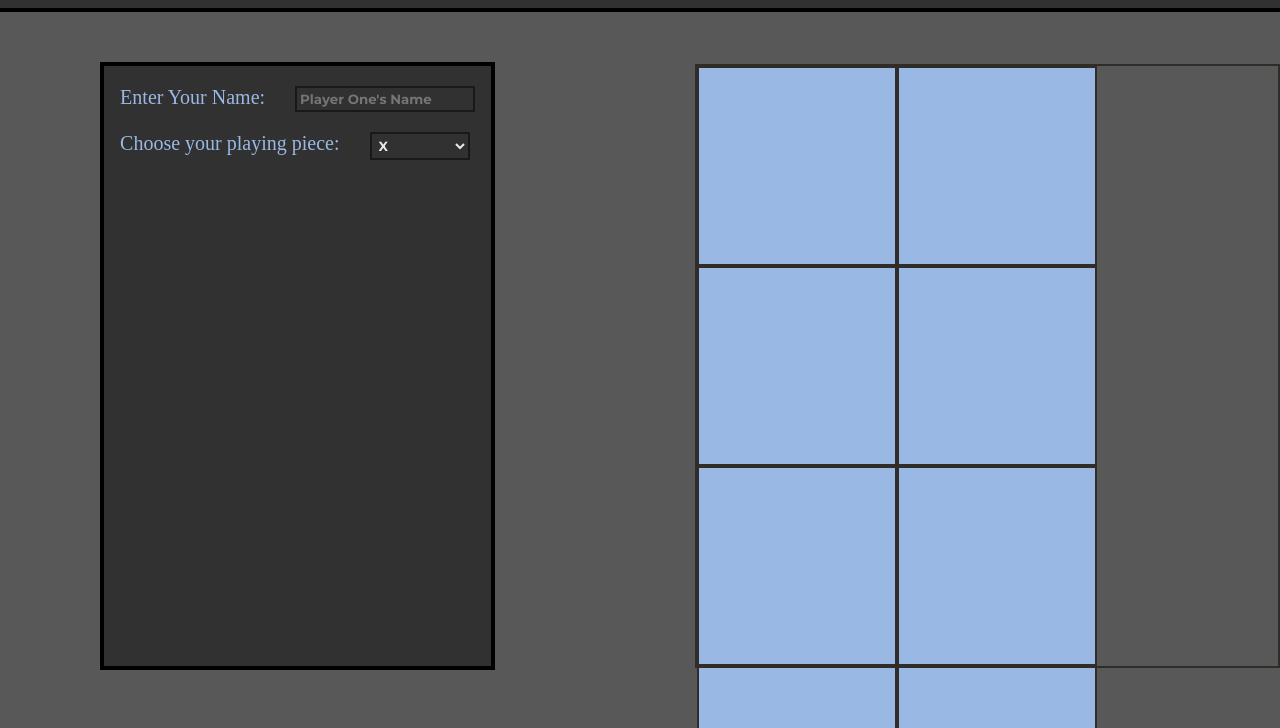
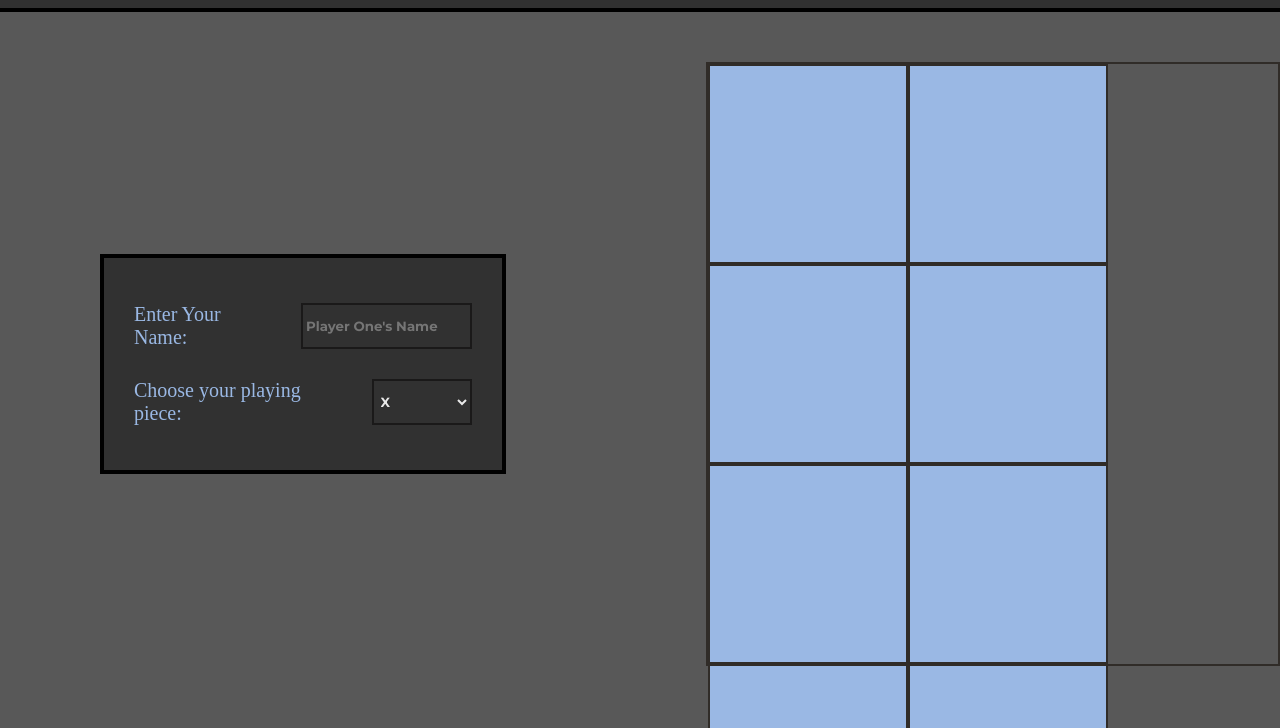
Before and after one commit to EricLionDev/odin-tictactoe, a plain HTML site: page index.html in a window 1280 px wide. Shown: the part 72-800 px from the top of the page. Drawn offline with Linux system fonts and the light colour scheme.

Commit message:
change display of form container

```diff
--- a/style.css
+++ b/style.css
@@ -35,8 +35,9 @@ body {
 }
 /* MENU AREA */
 #menuContainer {
-  height: 60rem;
-  width: 40rem;
+  /* height: 60rem;
+  width: 40rem; */
+  padding: 3rem;
   background-color: rgb(49, 49, 49);
   margin-top: 5rem;
   margin-left: 10rem;
@@ -45,7 +46,8 @@ body {
   justify-content: center;
 }
 .input-box {
-  margin-top: 2rem;
+  /* margin-top: 2rem; */
+  padding: 1.5rem 0;
   display: flex;
   gap: 3rem;
 }
```
